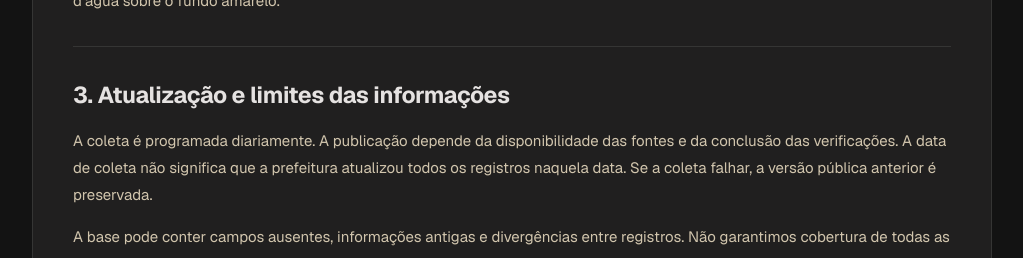
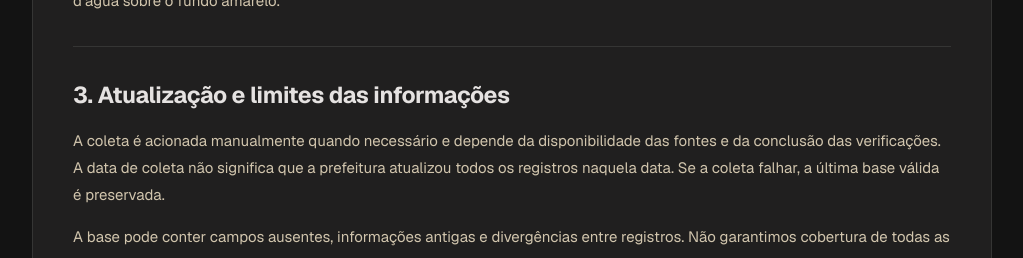
Before and after one commit to ArmandoGT/observatorio-pvh, a Next.js app: page /termos in a window 1280 px wide. Shown: the part 1140-1398 px from the top of the page, without its empty margins (128-1151 px from the left). Built offline with nearby package versions, Linux system fonts and the light colour scheme.

Commit message:
chore: update version to 0.3.0, enhance workflows, and clarify data collection processes.

```diff
--- a/package.json
+++ b/package.json
@@ -1,6 +1,6 @@
 {
   "name": "observatorio-porto-velho",
-  "version": "0.2.0",
+  "version": "0.3.0",
   "private": true,
   "type": "module",
   "engines": {
--- a/src/app/metodologia/page.tsx
+++ b/src/app/metodologia/page.tsx
@@ -288,8 +288,7 @@ export default async function Method() {
               </li>
               <li>
                 A periodicidade de publicação municipal não foi confirmada. A
-                sincronização é programada diariamente às 06:17, no horário de
-                Porto Velho, e também pode ser acionada manualmente. A base
+                sincronização é acionada manualmente quando necessário. A base
                 persistida é consultada a cada acesso, sem nova construção após
                 a coleta.
               </li>
--- a/src/app/termos/page.tsx
+++ b/src/app/termos/page.tsx
@@ -118,11 +118,11 @@ export default function TermsPage() {
         <section id="limites" aria-labelledby="limites-heading">
           <h2 id="limites-heading">3. Atualização e limites das informações</h2>
           <p>
-            A coleta é programada diariamente. A publicação depende da
+            A coleta é acionada manualmente quando necessário e depende da
             disponibilidade das fontes e da conclusão das verificações. A data
             de coleta não significa que a prefeitura atualizou todos os
-            registros naquela data. Se a coleta falhar, a versão pública
-            anterior é preservada.
+            registros naquela data. Se a coleta falhar, a última base válida é
+            preservada.
           </p>
           <p>
             A base pode conter campos ausentes, informações antigas e
```
Also changed, not shown: 7 other files (tests, documents, lock files or other folders).
